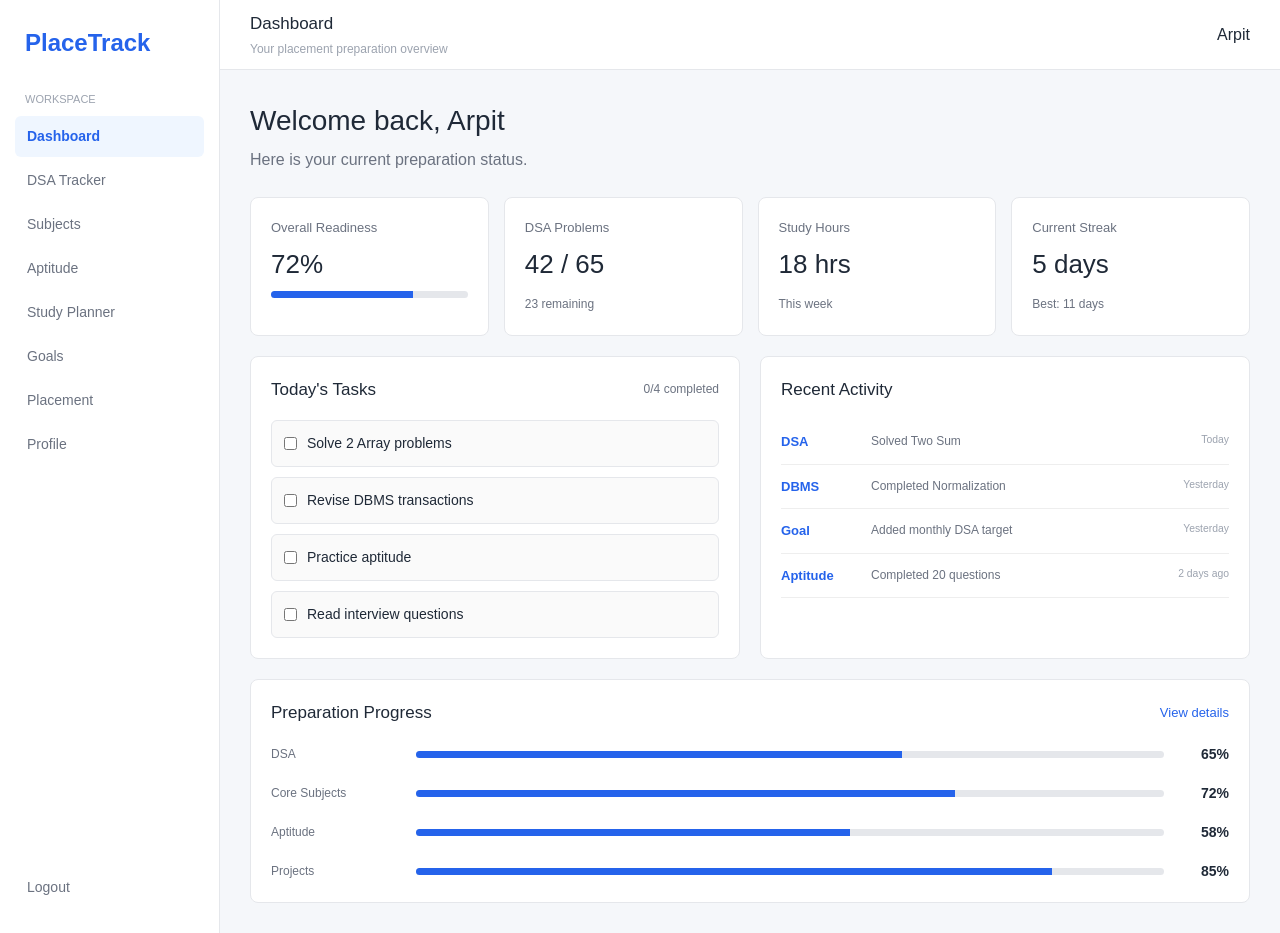
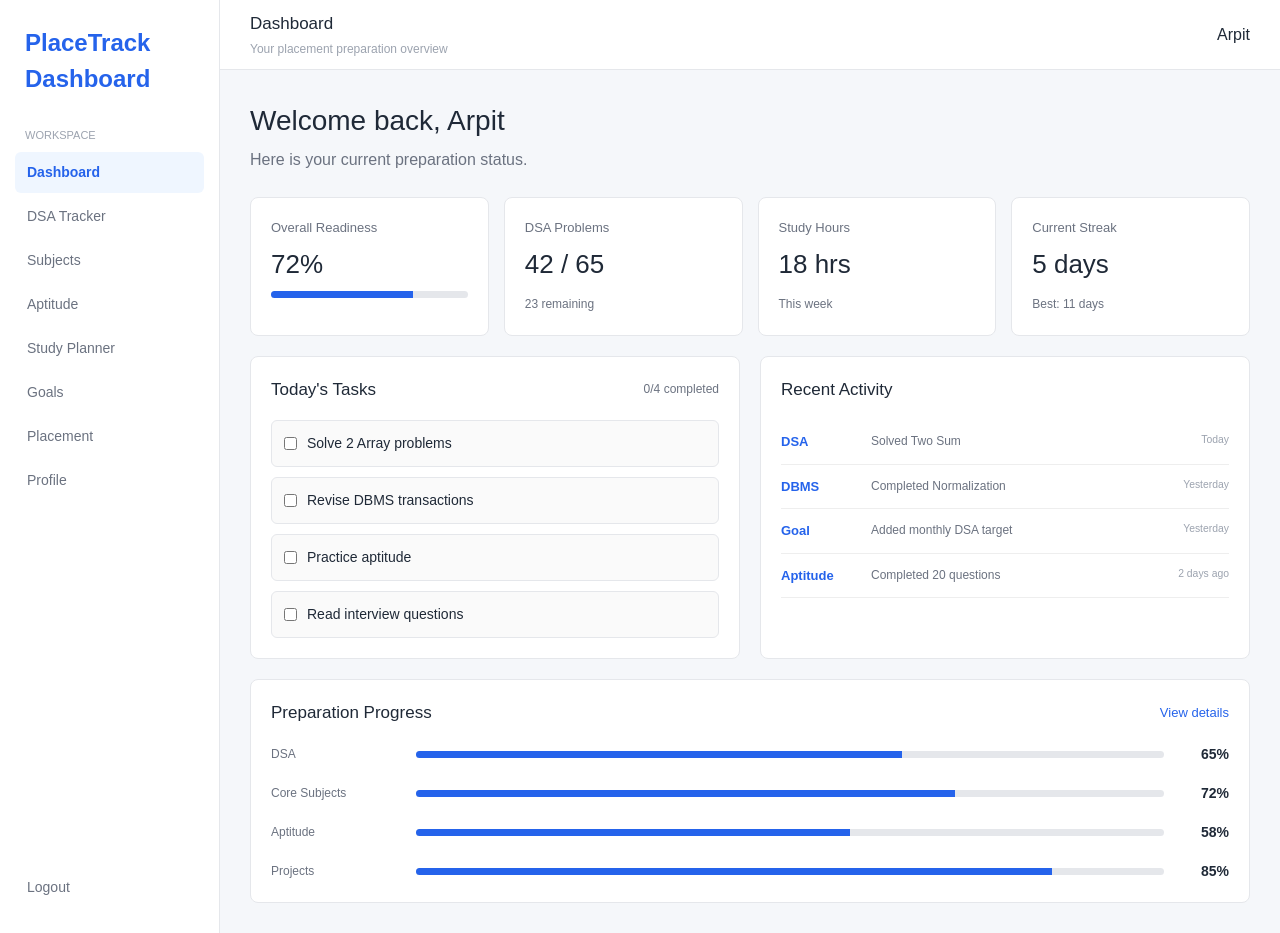
Before and after one commit to skit-devops-2026/devops-24ESKCS058, a plain HTML site: page index.html in a window 1280 px wide. Drawn offline with nearby package versions, Linux system fonts and the light colour scheme.

Commit message:
Improve dashboard title

```diff
--- a/index.html
+++ b/index.html
@@ -14,7 +14,7 @@
 <div class="layout">
 
 <aside class="sidebar">
-<h1 class="logo">PlaceTrack</h1>
+<h1 class="logo">PlaceTrack Dashboard</h1>
 
 <p class="menu-title">Workspace</p>
 
```
